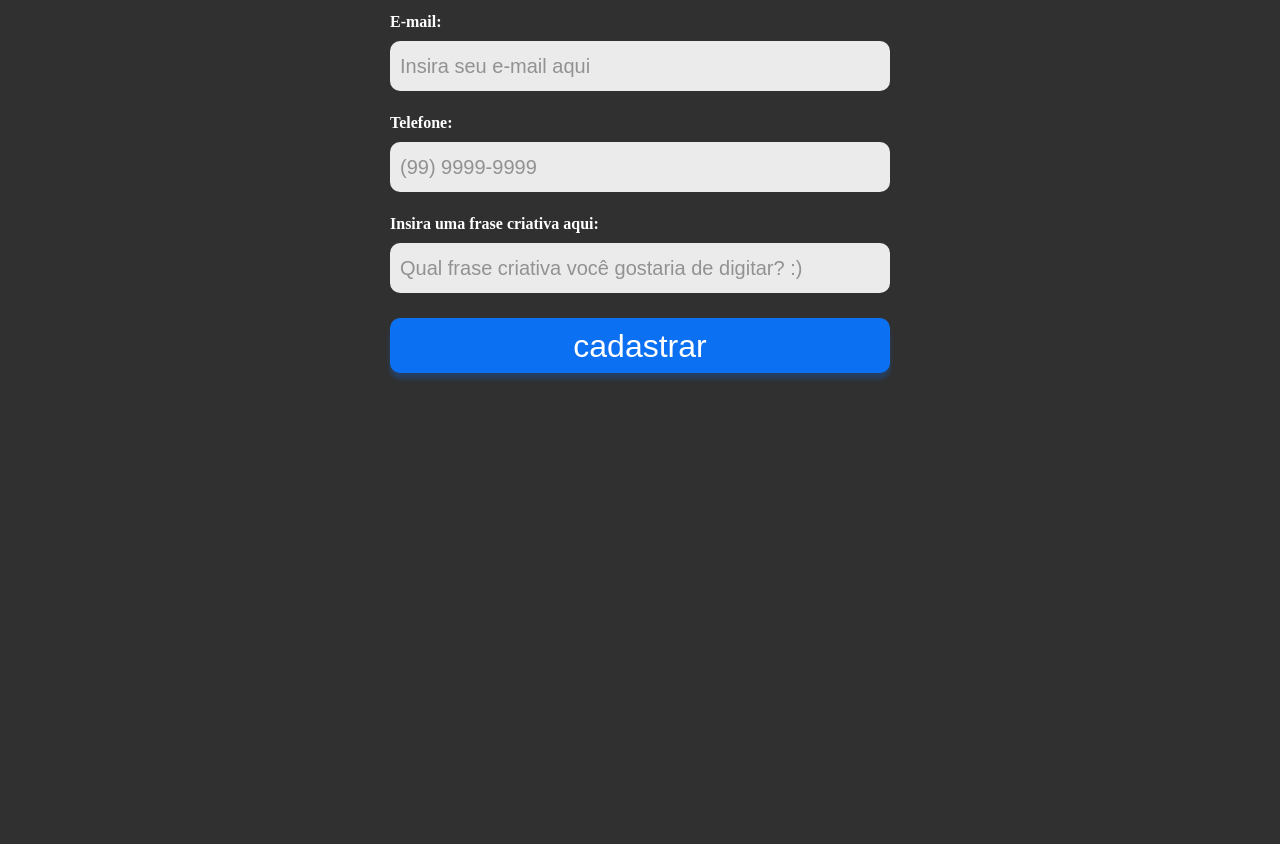
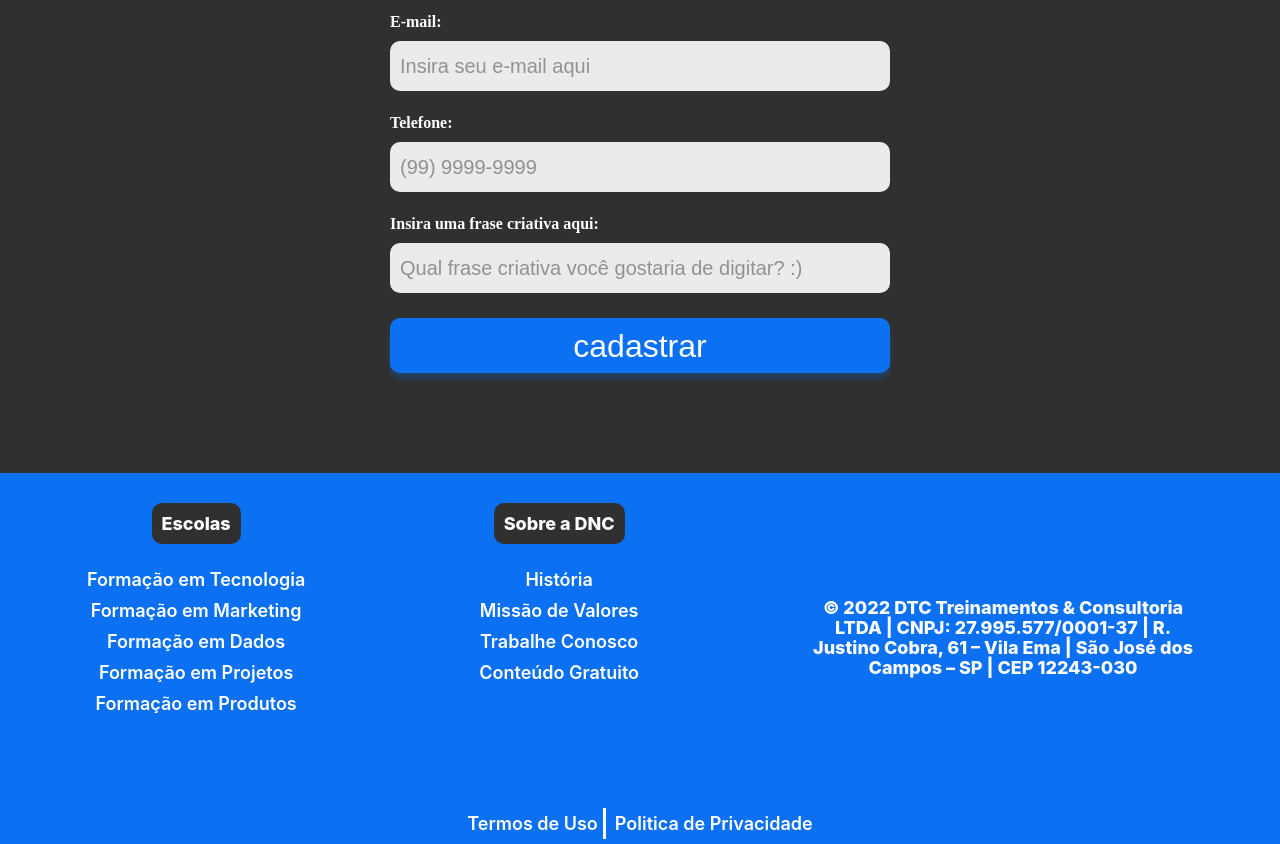
Before and after one commit to renatogomes0405/bootcamp, a plain HTML site: page index.html in a window 1280 px wide. Shown: the part 909-1753 px from the top of the page. Before the commit the page ends 1382 px from the top, so only its background shows below. Drawn offline with Linux system fonts and the light colour scheme.

Commit message:
Adicionando media query para mobile

```diff
--- a/estilo.css
+++ b/estilo.css
@@ -6,7 +6,7 @@
     --fonte-padrao:'inter'
 }
 body {
-    background: linear-gradient(180deg, rgba(12, 112, 242, 0.5) 19.91%, rgba(12, 112, 242, 0) 24.84%), #303030;
+    background: linear-gradient(180deg, rgba(12, 112, 242, 0.5) 25%, rgba(12, 112, 242, 0) 34.8%), #303030;
     background-repeat: no-repeat;
     margin:0px; /*maargem externa*/
     padding:0px;/*margem interna*/
@@ -159,7 +159,128 @@ body {
                 cursor: pointer;
                 box-shadow: 0px 6px 4px rgba(12, 112, 242, 0.25);
                 margin-top: 100px
+            }
+            /*Estrutura do Footer*/
+            footer {
+                width:100%;
+                background-color: var(--azul-dnc);
+            }
+            footer .linha1 {
+                display: flex;
+                justify-content: space-around;
+                align-items: center;
+            }
+            footer ul {
+                list-style: none;
+                margin: 0px;
+                padding: 0px;
+            }
+            footer .nav1{
+                display:flex;
+                flex-direction: column;
+                align-items: center;
+                height: 330px;
+            }
+            footer .nav2 {
+                display:flex;
+                flex-direction: column;
+                align-items: center;
+                height: 330px;
+            }
+            footer h5 {
+                text-align: center;
+                color: white;
+                font-weight: 800;
+                font-size: 18px;
+                font-family: var(--fonte-padrao);
+                background-color: var(--preto-dnc);
+                border-radius: 10px;
+
+                padding:10px 10px 10px 10px;
+                margin-bottom: 15px;
+            }
+            footer ul li {
+                text-align: center;
+                color: white;
+                font-weight: 600;
+                font-size: 18px;
+                font-family: var(--fonte-padrao);
+                margin: 10px 0px 10px 0px;
+            }
+            footer ul li a {
+                color: white;
+                text-decoration: none;
+            }
+            footer ul li a:hover {
+                color: var(--cinza-hover);
+            }
+            footer .endereço {
+                font-family: 'Inter';
+                font-style: normal;
+                font-weight: 800;
+                font-size: 18px;
+                line-height: 20px;
+                text-align: center;
+                font-family:var(--fonte-padrao);
+                color:white;
+            }
+            footer .linha2 {
+                display: flex;
+                justify-content: center;
+                margin:0px;
+                padding: 10px;
+            }
+            footer .linha2 a {
+                font-family: var(--fonte-padrao);
+                font-size:18px;
+                font-weight: 600;
+                color:white;
+                text-decoration: none;
+                padding:5px;
+            }
+            footer .linha2 a:first-child {
+                border-right: 3px solid white;
+            }
+            footer .linha2 a:hover {
+                color: var(--cinza-hover);
+
+            }
+            @media only screen and (max-width: 600px){
+              /*menu*/
+                #principal {
+                display: flex;
+                flex-direction: column;
+                height: auto;
+
+               }
+               #menu {
+                flex-direction: column;
+                width: 100%;
+                margin: 0px;
 
 
+               }
+               #menu a {
+                height: 50px;
+               }
+               #principal button{
+                width: 100%;
+                margin: 0px;
+               }
+               section h1 {
+                font-size: 38px;
+               }
+               section h2 {
+                font-size: 28px;
+                padding-right: 15px;
+                padding-left: 15px;
+               }
+               form {
+                width: 95%;
+                font-size: 20px;
+               }
+               .checkbox-itens{
+                font: size 10px;px;
+               }
 
             }
--- a/index.html
+++ b/index.html
@@ -26,7 +26,7 @@
                 <span class="invert">BACK-END, FRONT-END & BANCO DE DADOS.</span>
             </h2>
         </header>
-        <form class="formu" action="">
+        <form class="formu">
             <div class="formGroup">
                 <label>Nome:</label>
                 <input type="text" placeholder="Insira seu nome aqui">
@@ -66,5 +66,58 @@
             <input id="cdt" type="submit" value="cadastrar">
         </form>
     </section>
+    <footer>
+        <div class="linha1">
+            <nav class="nav1">
+                <h5>Escolas</h5>
+                <ul>
+                    <li>
+                        <a href="">Formação em Tecnologia</a>
+                    </li>
+                        <li>
+                            <a href="">Formação em Marketing</a>
+                        </li>
+                            <li>
+                                <a href="">Formação em Dados</a>
+                            </li>
+                        <li>
+                            <a href="">Formação em Projetos</a>
+                        </li>
+                        <li>
+                            <a href="">Formação em Produtos</a>
+                        </li>
+                </ul>
+            </nav>
+            <nav class="nav2">
+                <h5>Sobre a DNC</h5>
+                <ul>
+                    <li>
+                        <a href="">História</a>
+                    </li>
+                        <li>
+                            <a href="">Missão de Valores</a>
+                        </li>
+                    <li>
+                        <a href="">Trabalhe Conosco</a>
+                    </li>
+                        <li>
+                            <a href="">Conteúdo Gratuito</a>
+                        </li>
+                </ul>
+            </nav>
+            <div class="endereço">
+                © 2022 DTC Treinamentos & Consultoria<br>
+                LTDA | CNPJ: 27.995.577/0001-37 | R.<br>
+                Justino Cobra, 61 – Vila Ema | São José dos<br>
+                Campos – SP | CEP 12243-030
+            </div>
+        </div>
+        <div class="linha2">
+            <nav>
+                <a href="">Termos de Uso</a>
+                <a href="">Politica de Privacidade</a>
+            </nav>
+        </div>
+    </footer>
 </body>
 </html>
```
